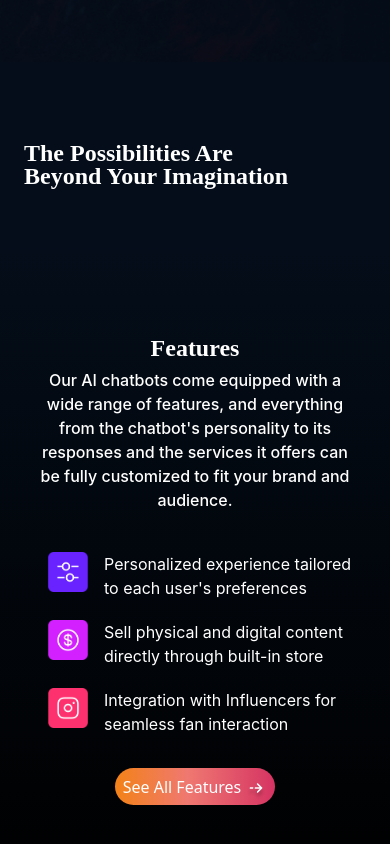
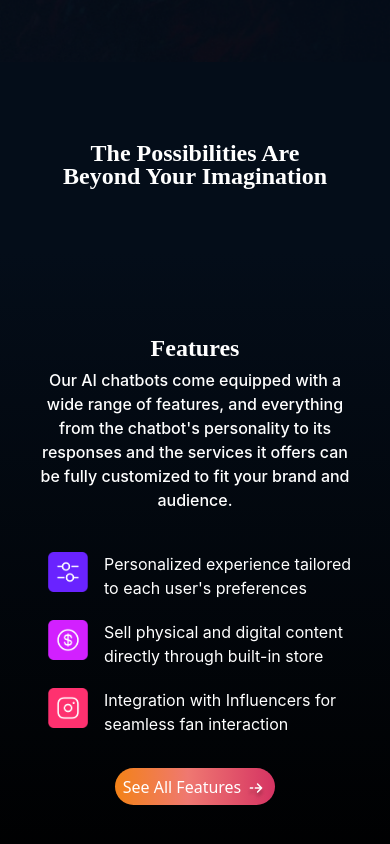
Before and after one commit to babulakterfsd/DreamTalk, a Next.js app: page / in a window 390 px wide. Shown: the part 782-1626 px from the top of the page. Built offline with nearby package versions, Linux system fonts and the light colour scheme.

Commit message:
possibilities fixed

```diff
--- a/src/components/ui/Features.tsx
+++ b/src/components/ui/Features.tsx
@@ -41,7 +41,7 @@ const Features = () => {
               alt="feature1"
               className="w-[40px] lg:w-[101px] h-[40px] lg:h-[100px]"
             />
-            <p className=" lg:text-base font-inter lg:w-[75%] lg:text-center">
+            <p className=" lg:text-base font-inter lg:text-center">
               Personalized experience tailored to each user's preferences
             </p>
           </div>
@@ -51,7 +51,7 @@ const Features = () => {
               alt="feature2"
               className="w-[40px] lg:w-[101px] h-[40px] lg:h-[100px]"
             />
-            <p className=" lg:text-base font-inter lg:w-[75%] lg:text-center">
+            <p className=" lg:text-base font-inter lg:text-center">
               Sell physical and digital content directly through built-in store
             </p>
           </div>
@@ -61,7 +61,7 @@ const Features = () => {
               alt="feature3"
               className="w-[40px] lg:w-[101px] h-[40px] lg:h-[100px]"
             />
-            <p className=" lg:text-base font-inter lg:w-[75%] lg:text-center">
+            <p className=" lg:text-base font-inter lg:text-center">
               Integration with Influencers for seamless fan interaction
             </p>
           </div>
--- a/src/components/ui/Possibilities.tsx
+++ b/src/components/ui/Possibilities.tsx
@@ -6,11 +6,11 @@ const Possibilities = () => {
     <section className="bg-[#040d19] pt-20 pb-16 lg:py-28 xl:py-20">
       <div className="main-container">
         <div
-          className="lg:flex justify-start items-center"
+          className="lg:flex justify-center lg:justify-start items-center"
           data-aos="fade-down"
           data-aos-duration="500"
         >
-          <h1 className="font-crimson text-2xl leading-[23px] lg:text-6xl lg:leading-[64px] font-bold lg:font-semibold text-left lg:text-left lg:px-0 capitalize">
+          <h1 className="font-crimson text-2xl leading-[23px] lg:text-6xl lg:leading-[64px] font-bold lg:font-semibold text-center lg:px-0 capitalize">
             The possibilities <br className="hidden lg:block" /> are
             <br className="lg:hidden" /> beyond{' '}
             <span className="lg:hidden">your imagination</span>
```
